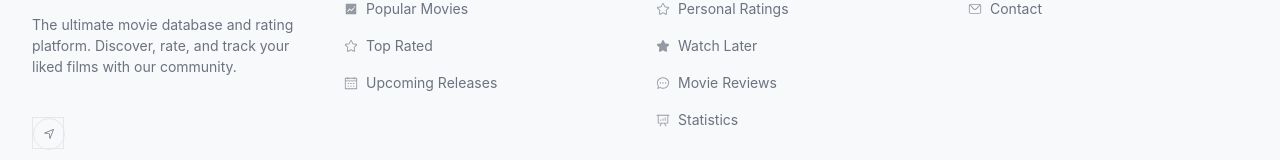
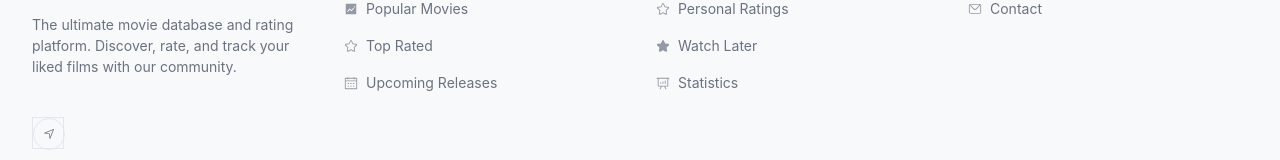
Before and after one commit to vikylevin/MMDB, a Vue app in the folder frontend/: page / in a window 1280 px wide. Shown: the part 628-788 px from the top of the page. Built offline with nearby package versions, Linux system fonts and the light colour scheme; no server answers.

Commit message:
Update footer Features section
- Remove 'Movie Reviews' item from Features section
- Change 'Personal Ratings' to link to profile reviews tab instead of watched tab
- Remove unused ChatDotRound icon import
- Simplify Features section to 3 main items: Personal Ratings, Watch Later, Statistics

```diff
--- a/frontend/src/components/AppFooter.vue
+++ b/frontend/src/components/AppFooter.vue
@@ -4,7 +4,6 @@ import {
   TrendCharts,
   Calendar,
   StarFilled,
-  ChatDotRound,
   DataAnalysis,
   Position,
   Message
@@ -72,17 +71,13 @@ const navigateToProfile = (tab) => {
         <div class="footer-section">
           <h4 class="section-title">Features</h4>
           <nav class="footer-nav">
-            <a href="/profile" class="footer-link" @click.prevent="navigateToProfile('watched')">
+            <a href="/profile" class="footer-link" @click.prevent="navigateToProfile('reviews')">
               <el-icon><Star /></el-icon>
               Personal Ratings
             </a>
             <a href="/profile" class="footer-link" @click.prevent="navigateToProfile('watch-later')">
               <el-icon><StarFilled /></el-icon>
               Watch Later
-            </a>
-            <a href="/profile" class="footer-link" @click.prevent="navigateToProfile('reviews')">
-              <el-icon><ChatDotRound /></el-icon>
-              Movie Reviews
             </a>
             <a href="/profile" class="footer-link" @click.prevent="navigateToProfile('statistics')">
               <el-icon><DataAnalysis /></el-icon>
```
